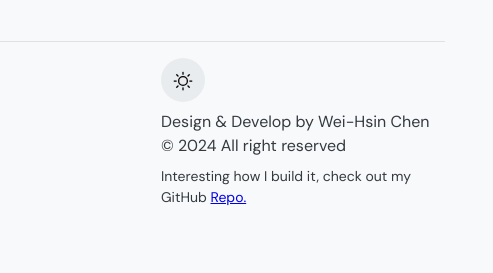
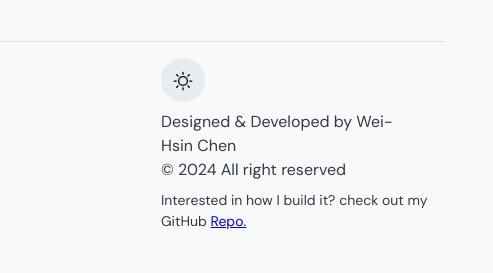
Before and after one commit to thisIsTheWei/design-engineer-portfolio, an Astro site: page / in a window 1280 px wide. Shown: the part 6315-6588 px from the top of the page, 787-1280 px from the left. Built offline with nearby package versions, Linux system fonts and the light colour scheme; Astro itself is replaced by a stand-in of ours; some packages are replaced by stand-ins of ours.

Commit message:
Content updates

```diff
--- a/src/components/global/Footer.astro
+++ b/src/components/global/Footer.astro
@@ -44,9 +44,9 @@
   </div>
   <div>
     <ThemeToggle />
-    <p>Design & Develop by Wei-Hsin Chen <br/>
+    <p>Designed & Developed by Wei-Hsin Chen <br/>
       © 2024 All right reserved</p>
-    <p class="body-s">Interesting how I build it, check out my GitHub <a href="https://github.com/thisIsTheWei/design-engineer-portfolio" target="_blank">Repo.</a>
+    <p class="body-s">Interested in how I build it? check out my GitHub <a href="https://github.com/thisIsTheWei/design-engineer-portfolio" target="_blank">Repo.</a>
   </div>
 </footer>
 
```
